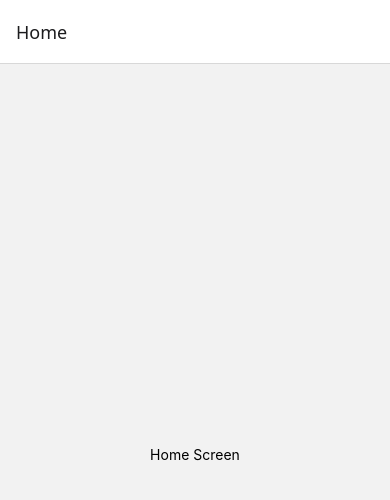
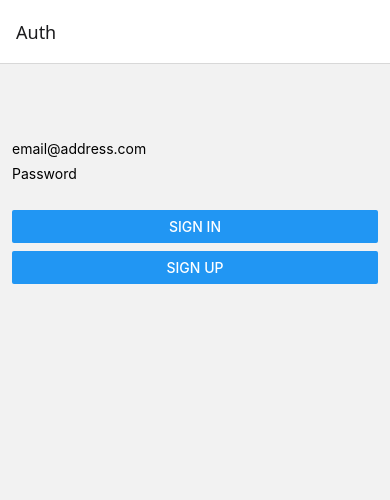
Before and after one commit to Spring-Rebirth/AwesomeProject, a React Native app: screen / in a window 390 px wide. Shown: the top 500 px of the page. Built offline with nearby package versions, Linux system fonts and the light colour scheme.

Commit message:
集成supabase并配置auth

```diff
--- a/App.tsx
+++ b/App.tsx
@@ -1,25 +1,52 @@
 import './global.css';
 import * as React from 'react';
-import { View, Text } from 'react-native';
 import { createStaticNavigation } from '@react-navigation/native';
 import { createNativeStackNavigator } from '@react-navigation/native-stack';
+import HomeScreen from './src/screens/HomeScreen';
+import { supabase } from './src/lib/supabase';
+import AuthScreen from './src/screens/AuthScreen';
 
-function HomeScreen() {
-  return (
-    <View style={{ flex: 1, alignItems: 'center', justifyContent: 'center' }}>
-      <Text>Home Screen</Text>
-    </View>
-  );
+function useIsSignedIn() {
+  const [isSignedIn, setIsSignedIn] = React.useState(false);
+  const [loading, setLoading] = React.useState(true);
+
+  React.useEffect(() => {
+    // 检查当前会话
+    supabase.auth.getSession().then(({ data }) => {
+      setIsSignedIn(!!data.session);
+      setLoading(false);
+    });
+
+    // 监听认证状态变化
+    const { data: { subscription } } = supabase.auth.onAuthStateChange((event, session) => {
+      setIsSignedIn(!!session);
+    });
+
+    return () => subscription.unsubscribe();
+  }, []);
+
+  return { isSignedIn, loading };
+}
+
+export default function App() {
+  const { isSignedIn, loading } = useIsSignedIn();
+
+  // 如果还在加载中，可以显示一个加载屏幕
+  if (loading) {
+    return null; // 或者返回一个加载组件
   }
 
   const RootStack = createNativeStackNavigator({
     screens: {
+      ...(isSignedIn ? {
         Home: HomeScreen,
+      } : {
+        Auth: AuthScreen,
+      })
     },
   });
 
   const Navigation = createStaticNavigation(RootStack);
 
-export default function App() {
   return <Navigation />;
 }
--- a/package.json
+++ b/package.json
@@ -10,16 +10,20 @@
     "test": "jest"
   },
   "dependencies": {
+    "@react-native-async-storage/async-storage": "^2.2.0",
     "@react-native/new-app-screen": "0.80.0",
     "@react-navigation/elements": "^2.4.3",
     "@react-navigation/native": "^7.1.10",
     "@react-navigation/native-stack": "^7.3.14",
+    "@rneui/themed": "^4.0.0-rc.8",
+    "@supabase/supabase-js": "^2.50.0",
     "nativewind": "^4.1.23",
     "react": "19.1.0",
     "react-native": "0.80.0",
     "react-native-reanimated": "^3.18.0",
     "react-native-safe-area-context": "^5.4.1",
     "react-native-screens": "^4.11.1",
+    "react-native-url-polyfill": "^2.0.0",
     "zustand": "^5.0.5"
   },
   "devDependencies": {
--- /dev/null
+++ b/src/lib/supabase.ts
@@ -0,0 +1,25 @@
+import { AppState } from 'react-native'
+import 'react-native-url-polyfill/auto'
+import AsyncStorage from '@react-native-async-storage/async-storage'
+import { createClient, processLock } from '@supabase/supabase-js'
+
+const supabaseUrl = 'https://zztzvikuevqfsyudzdlk.supabase.co'
+const supabaseAnonKey = 'eyJhbGciOiJIUzI1NiIsInR5cCI6IkpXVCJ9.eyJpc3MiOiJzdXBhYmFzZSIsInJlZiI6Inp6dHp2aWt1ZXZxZnN5dWR6ZGxrIiwicm9sZSI6ImFub24iLCJpYXQiOjE3NDk4NzgyNDEsImV4cCI6MjA2NTQ1NDI0MX0.jTwqCKk-_vxO1PIcuxJfRhmnPjp0dNRvKycCGK64VfA'
+
+export const supabase = createClient(supabaseUrl, supabaseAnonKey, {
+  auth: {
+    storage: AsyncStorage,
+    autoRefreshToken: true,
+    persistSession: true,
+    detectSessionInUrl: false,
+    lock: processLock,
+  },
+})
+
+AppState.addEventListener('change', (state) => {
+  if (state === 'active') {
+    supabase.auth.startAutoRefresh()
+  } else {
+    supabase.auth.stopAutoRefresh()
+  }
+})
--- /dev/null
+++ b/src/screens/AuthScreen.tsx
@@ -0,0 +1,80 @@
+import React, { useState } from 'react'
+import { Alert, StyleSheet, View } from 'react-native'
+import { supabase } from '../lib/supabase'
+import { Button, TextInput } from 'react-native'
+
+export default function AuthScreen() {
+  const [email, setEmail] = useState('')
+  const [password, setPassword] = useState('')
+  const [loading, setLoading] = useState(false)
+
+  async function signInWithEmail() {
+    setLoading(true)
+    const { error } = await supabase.auth.signInWithPassword({
+      email: email,
+      password: password,
+    })
+
+    if (error) Alert.alert(error.message)
+    setLoading(false)
+  }
+
+  async function signUpWithEmail() {
+    setLoading(true)
+    const {
+      data: { session },
+      error,
+    } = await supabase.auth.signUp({
+      email: email,
+      password: password,
+    })
+
+    if (error) Alert.alert(error.message)
+    if (!session) Alert.alert('Please check your inbox for email verification!')
+    setLoading(false)
+  }
+
+  return (
+    <View style={styles.container}>
+      <View style={[styles.verticallySpaced, styles.mt20]}>
+        <TextInput
+          onChangeText={(text) => setEmail(text)}
+          value={email}
+          placeholder="email@address.com"
+          autoCapitalize={'none'}
+        />
+      </View>
+      <View style={styles.verticallySpaced}>
+        <TextInput
+          onChangeText={(text) => setPassword(text)}
+          value={password}
+          secureTextEntry={true}
+          placeholder="Password"
+          autoCapitalize={'none'}
+        />
+      </View>
+      <View style={[styles.verticallySpaced, styles.mt20]}>
+        <Button title="Sign in" disabled={loading} onPress={() => signInWithEmail()} />
+      </View>
+      <View style={styles.verticallySpaced}>
+        <Button title="Sign up" disabled={loading} onPress={() => signUpWithEmail()} />
+      </View>
+    </View>
+  )
+}
+
+const styles = StyleSheet.create({
+  container: {
+    flex: 1,
+    marginTop: 40,
+    padding: 12,
+  },
+  verticallySpaced: {
+    paddingTop: 4,
+    paddingBottom: 4,
+    alignSelf: 'stretch',
+  },
+  mt20: {
+    marginTop: 20,
+  },
+})
--- /dev/null
+++ b/src/screens/HomeScreen.tsx
@@ -0,0 +1,11 @@
+import { View, Text } from 'react-native';
+
+function HomeScreen() {
+  return (
+    <View style={{ flex: 1, alignItems: 'center', justifyContent: 'center' }}>
+      <Text>Home Screen</Text>
+    </View>
+  );
+}
+
+export default HomeScreen;
```
Also changed, not shown: 3 other files (tests, documents, lock files or other folders). Lines whose indentation alone changed are shown as unchanged.
